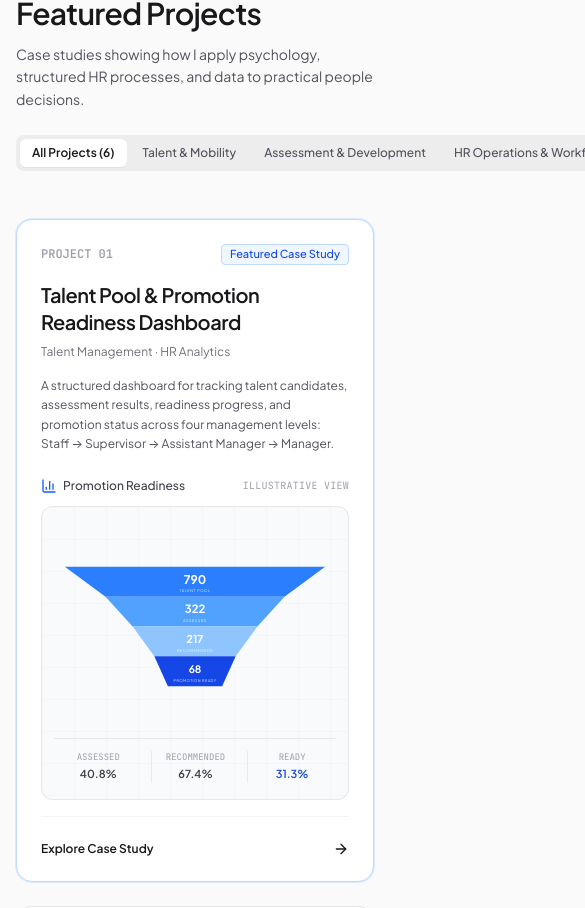
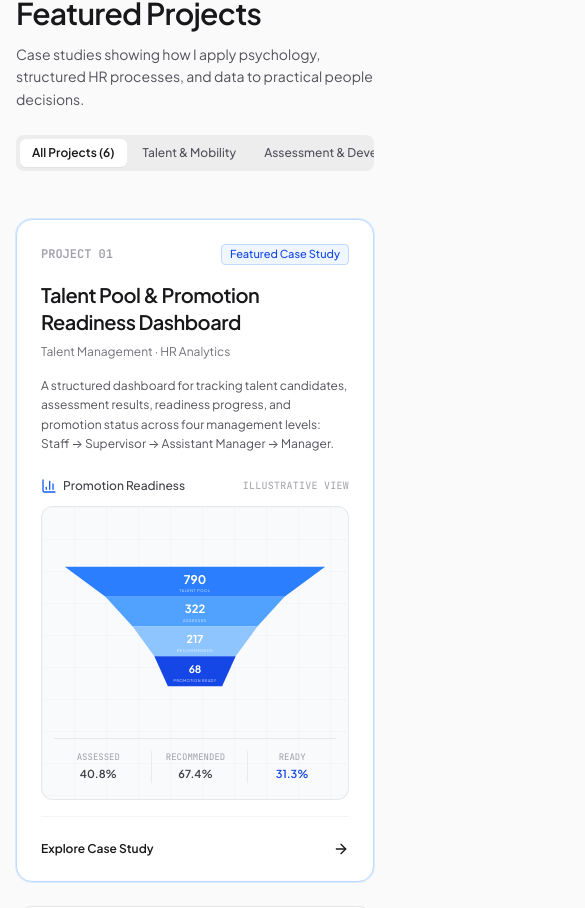
Before and after one commit to siagianrio10-cell/rio-koresh-portfolio, a React (Vite) app: page / in a window 390 px wide. Shown: the part 5387-6295 px from the top of the page, 585 px wide, since content can reach past the window. Built offline with nearby package versions, Linux system fonts and the light colour scheme.

Commit message:
Update FeaturedProjects.tsx

```diff
--- a/src/components/FeaturedProjects.tsx
+++ b/src/components/FeaturedProjects.tsx
@@ -96,7 +96,7 @@ export const FeaturedProjects: React.FC<FeaturedProjectsProps> = ({
           </div>
 
           {/* Interactive Filter Control Tabs */}
-          <div className="flex items-center gap-1 p-1 bg-zinc-200/60 rounded-lg self-start md:self-end overflow-x-auto">
+          <div className="flex items-center gap-1 p-1 bg-zinc-200/60 rounded-lg self-start md:self-end max-w-full overflow-x-auto">
             {filterOptions.map((opt) => (
               <button
                 key={opt.value}
```
